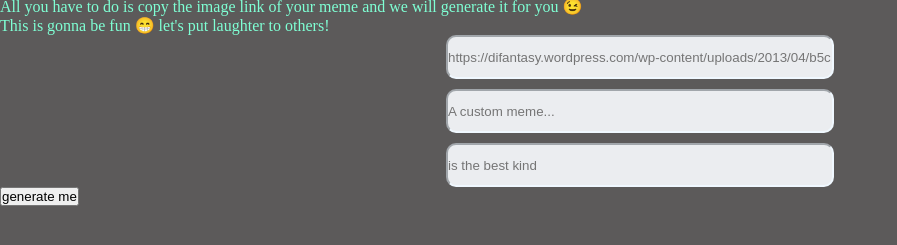
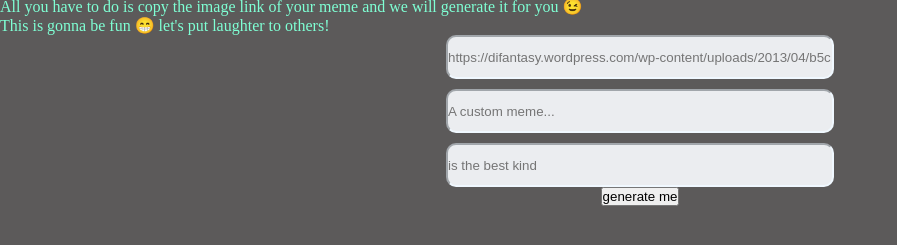
Before and after one commit to kennedykalawa/meme-board, a plain HTML site: page index.html in a window 1280 px wide. Shown: the part 37-282 px from the top of the page, without its empty margins (0-897 px from the left). Drawn offline with Linux system fonts and the light colour scheme.

Commit message:
containerizing input and button

```diff
--- a/index.html
+++ b/index.html
@@ -11,14 +11,14 @@
            <h2>Welcome to the meme generator</h2>
         <p>All you have to do is copy the image link of your meme and we will generate it for you 😉</p>
         <p>This is gonna be fun 😁 let's put laughter to others!</p>
-
+        <div>
         <div class="input">
             <input type="url" placeholder="https://difantasy.wordpress.com/wp-content/uploads/2013/04/b5c.png">
             <input type="text" placeholder="A custom meme...">
             <input type="text" placeholder="is the best kind">
         </div>
-        <div>
-            <button>generate me</button>
+        <div class="btn">
+            <button class="btn">generate me</button>
         </div>
     </section>
 </body>
--- a/meme.css
+++ b/meme.css
@@ -37,3 +37,8 @@ h2{
    color: aquamarine;
    border-color: aliceblue;
 }
+.btn{
+    display: flex;
+    justify-content: center;
+    align-items: center;
+}
```
